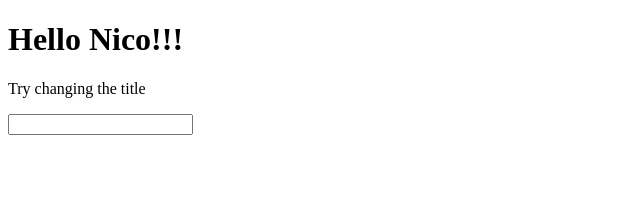
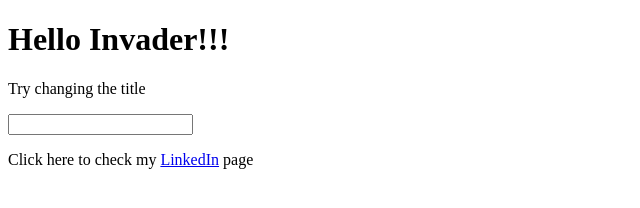
Before and after one commit to mjocal/MyFirstVueProject, a plain HTML site: page index.html in a window 1280 px wide. Shown: the whole page, without its empty margins (0-640 px from the left). Drawn offline with Linux system fonts and the light colour scheme.

Commit message:
added a link

```diff
--- a/index.html
+++ b/index.html
@@ -17,13 +17,17 @@
     </h1>
     <p>{{addText()}}</p>
     <input type="text" v-on:input="changeTitleName">
+    <p>
+        Click here to check my <a v-bind:href="link">LinkedIn</a> page
+    </p>
     </div>
 
     <script>
         new Vue ({
             el: '#app',
         data: {
-            title: 'Hello Nico!!!',
+            title: 'Hello Invader!!!',
+            link: 'https://www.linkedin.com/in/mar%C3%ADa-jos%C3%A9-calder%C3%B3n-51448050/'
             /* other: 'Hello Papa!' */
         },
         methods: {
```
